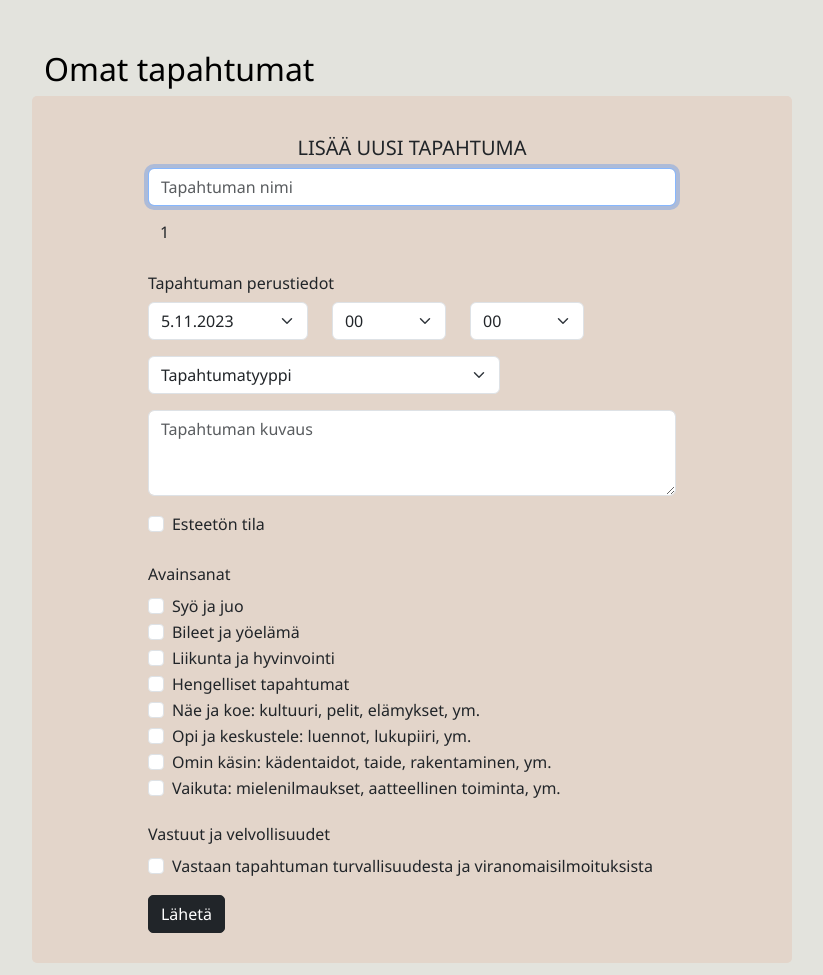
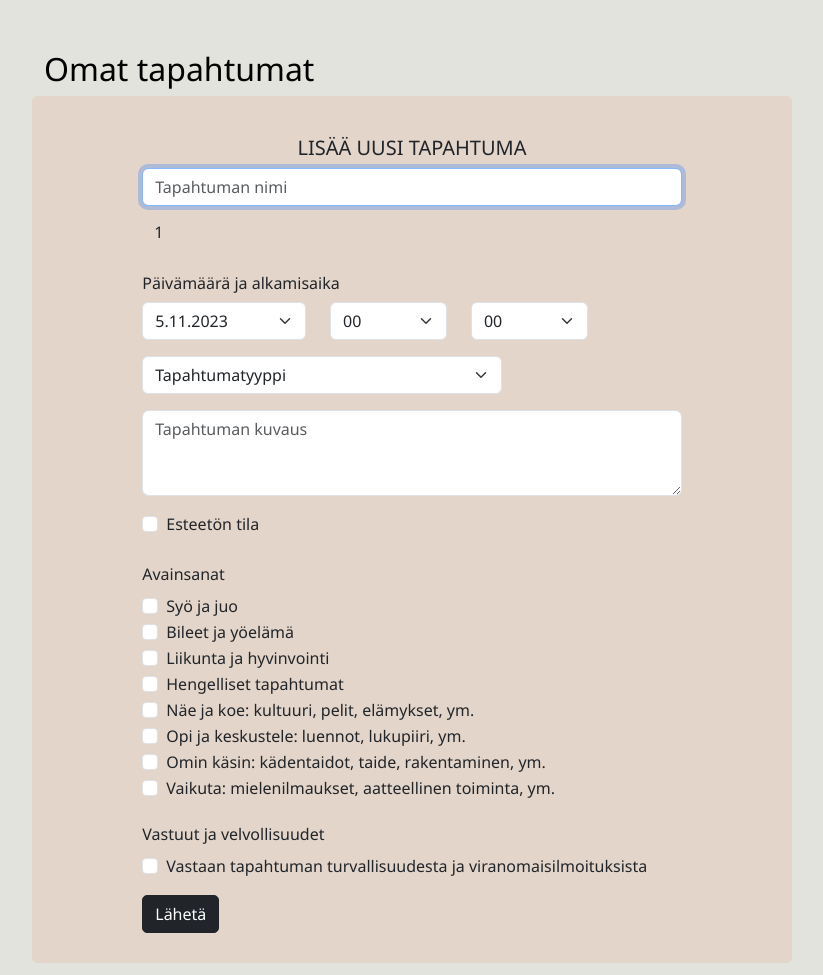
Before and after one commit to johannaelisa/lahde, a PHP site: page /memberpage.php in a window 1280 px wide. Shown: the part 68-1043 px from the top of the page, without its empty margins (38-861 px from the left). Run offline with PHP 8.4, Linux system fonts and the light colour scheme; the visitor is signed in with stand-in values (Sample User, id 1); data that the repository does not hold is empty; some libraries are stand-ins or nearby versions.

Commit message:
väliotsikko

```diff
--- a/memberpage.php
+++ b/memberpage.php
@@ -48,7 +48,7 @@ ini_set('display_errors', 0);
 
       <!-- Päivämäärä ja aika-->
       <div class="row">
-      <h6>Tapahtuman perustiedot</h6>
+      <h6>Päivämäärä ja alkamisaika</h6>
       <div class="col-4">
         <select class="form-select mb-3" aria-label="Default select example" name="dateSelect" id="dateSelect"></select>
       </div>
```
